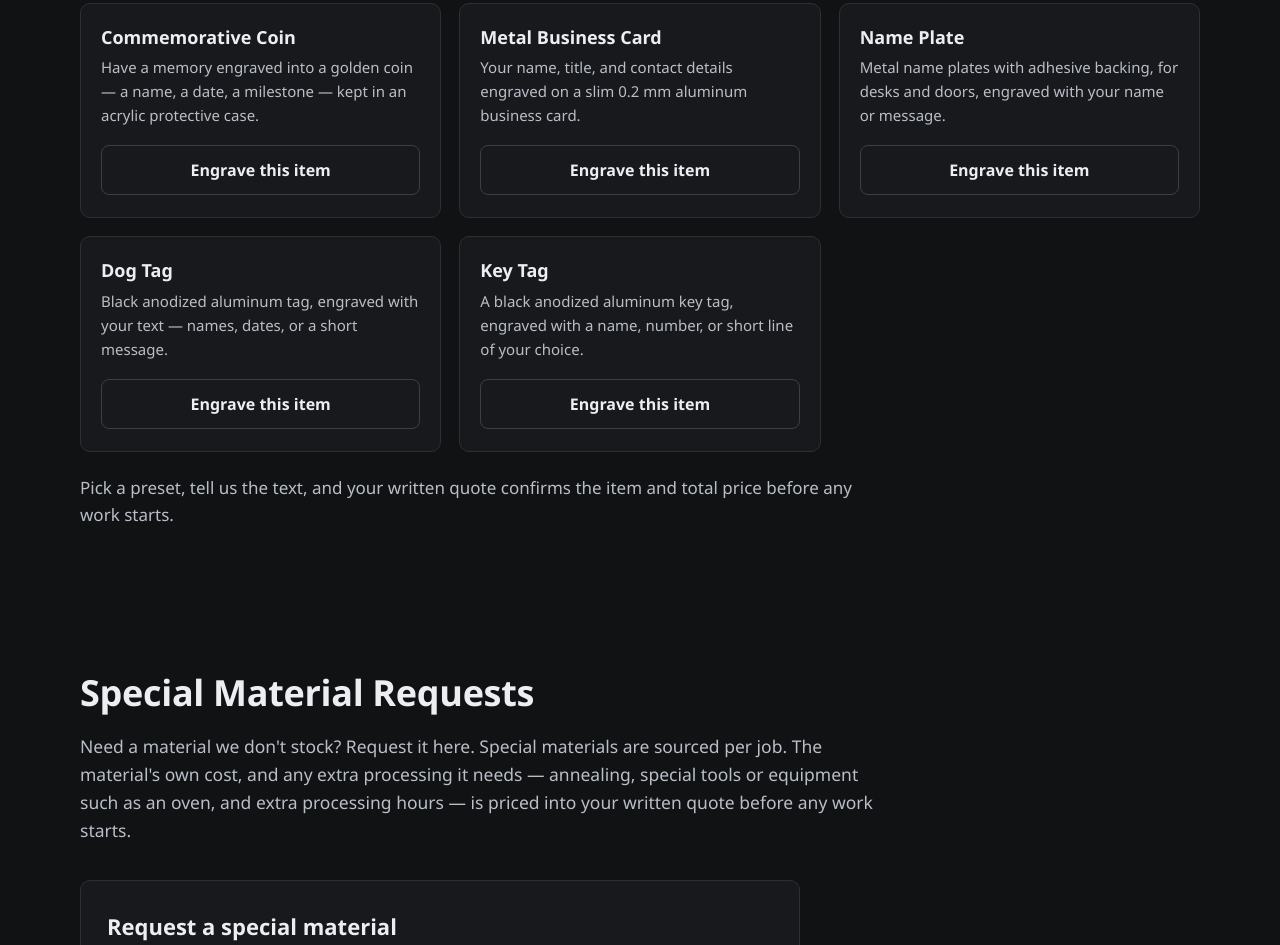
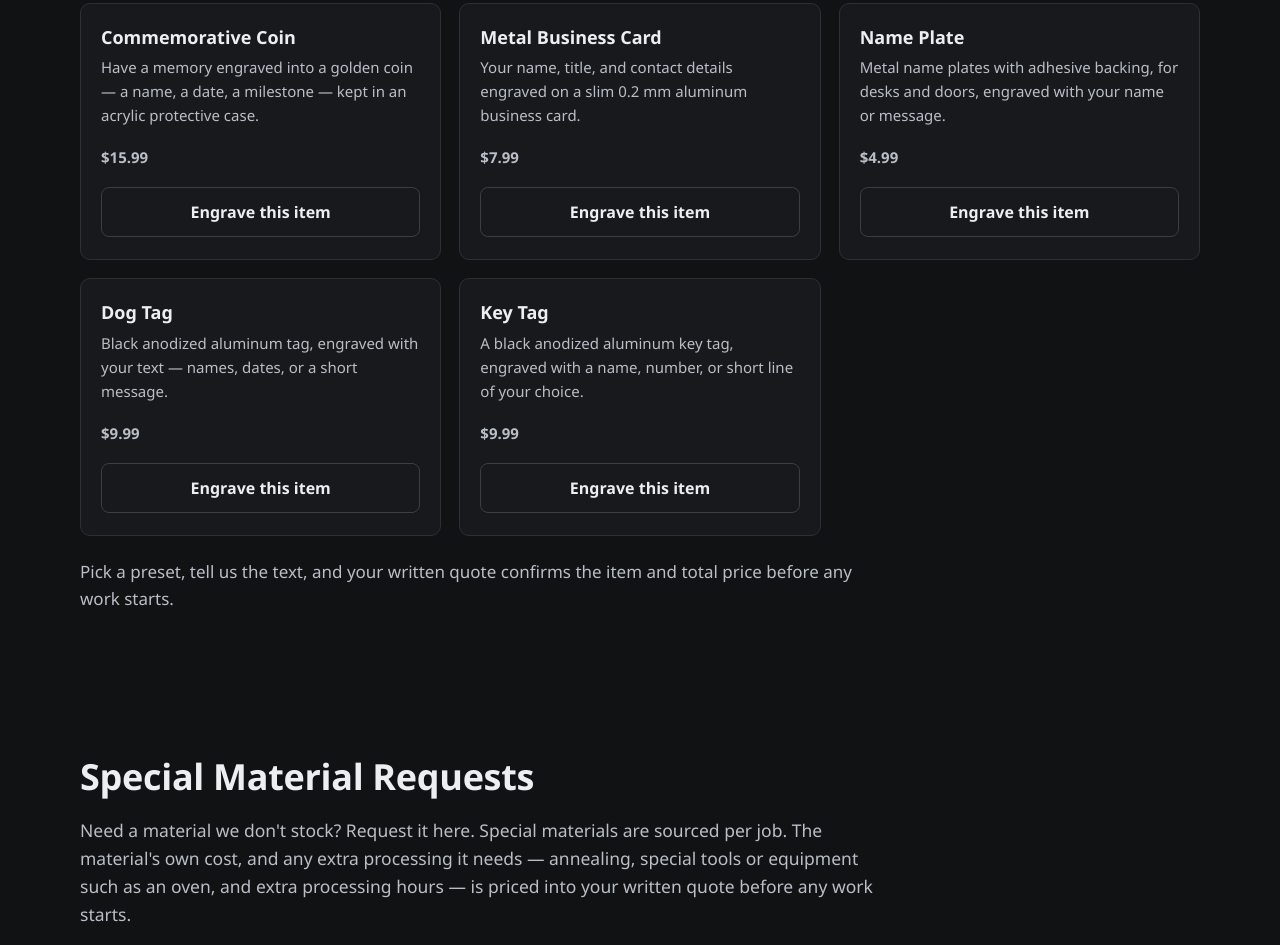
Before and after one commit to Ldiggity667/vectorcraft-studios-web, a plain HTML site: page index.html in a window 1280 px wide. Shown: the part 3341-4286 px from the top of the page. Drawn offline with Linux system fonts and the light colour scheme.

Commit message:
Engraving presets: add preset prices (coin 15.99, card 7.99, name plate 4.99, dog tag 9.99, key tag 9.99)

```diff
--- a/index.html
+++ b/index.html
@@ -165,6 +165,7 @@
       }
       .preset h4 { margin: 0 0 6px; font-size: 18px; line-height: 1.3; }
       .preset p { color: var(--text-dim); font-size: 15px; margin: 0 0 18px; }
+      .preset-price { color: var(--accent); font-weight: 700; font-size: 17px; margin: 0 0 14px; }
       .preset .btn { margin-top: auto; width: 100%; }
       .presets-note { color: var(--text-dim); margin: 22px 0 0; max-width: 46em; }
 
@@ -460,26 +461,31 @@
               <article class="preset">
                 <h4>Commemorative Coin</h4>
                 <p>Have a memory engraved into a golden coin — a name, a date, a milestone — kept in an acrylic protective case.</p>
+                <p class="preset-price">$15.99</p>
                 <button class="btn btn-ghost" data-quote-service="Custom Laser Engraving Service" data-preset-item="Commemorative Coin">Engrave this item</button>
               </article>
               <article class="preset">
                 <h4>Metal Business Card</h4>
                 <p>Your name, title, and contact details engraved on a slim 0.2 mm aluminum business card.</p>
+                <p class="preset-price">$7.99</p>
                 <button class="btn btn-ghost" data-quote-service="Custom Laser Engraving Service" data-preset-item="Metal Business Card">Engrave this item</button>
               </article>
               <article class="preset">
                 <h4>Name Plate</h4>
                 <p>Metal name plates with adhesive backing, for desks and doors, engraved with your name or message.</p>
+                <p class="preset-price">$4.99</p>
                 <button class="btn btn-ghost" data-quote-service="Custom Laser Engraving Service" data-preset-item="Name Plate">Engrave this item</button>
               </article>
               <article class="preset">
                 <h4>Dog Tag</h4>
                 <p>Black anodized aluminum tag, engraved with your text — names, dates, or a short message.</p>
+                <p class="preset-price">$9.99</p>
                 <button class="btn btn-ghost" data-quote-service="Custom Laser Engraving Service" data-preset-item="Dog Tag">Engrave this item</button>
               </article>
               <article class="preset">
                 <h4>Key Tag</h4>
                 <p>A black anodized aluminum key tag, engraved with a name, number, or short line of your choice.</p>
+                <p class="preset-price">$9.99</p>
                 <button class="btn btn-ghost" data-quote-service="Custom Laser Engraving Service" data-preset-item="Key Tag">Engrave this item</button>
               </article>
             </div>
```
